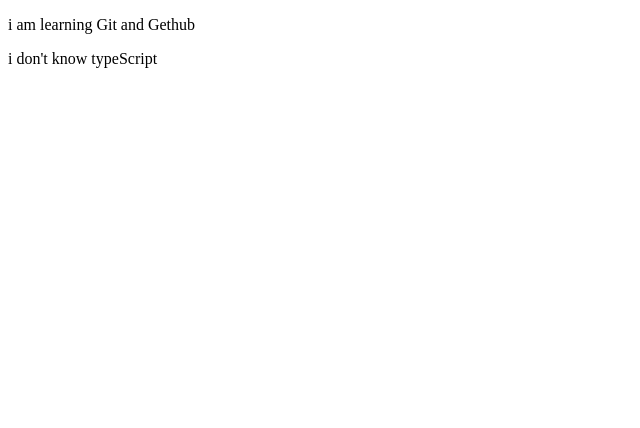
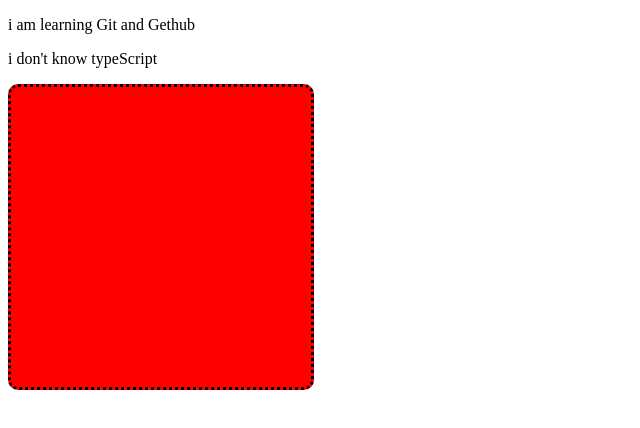
Before and after one commit to kundansca/todo, a plain HTML site: page index.html in a window 1280 px wide. Shown: the whole page, without its empty margins (0-640 px from the left). Drawn offline with Linux system fonts and the light colour scheme.

Commit message:
Div section add

```diff
--- a/index.html
+++ b/index.html
@@ -5,9 +5,22 @@
     <meta http-equiv="X-UA-Compatible" content="IE=edge">
     <meta name="viewport" content="width=device-width, initial-scale=1.0">
     <title>My Project</title>
+    <style>
+        div{
+            width:300px;
+            border-style: dotted;
+            background-color:red;
+            border-radius: 10px;
+            height:300px;
+
+        }
+    </style>
 </head>
 <body>
 <p>i am learning Git and Gethub</p>
 <p>i don't know typeScript</p>
+<div>
+
+</div>
 </body>
 </html>
```
